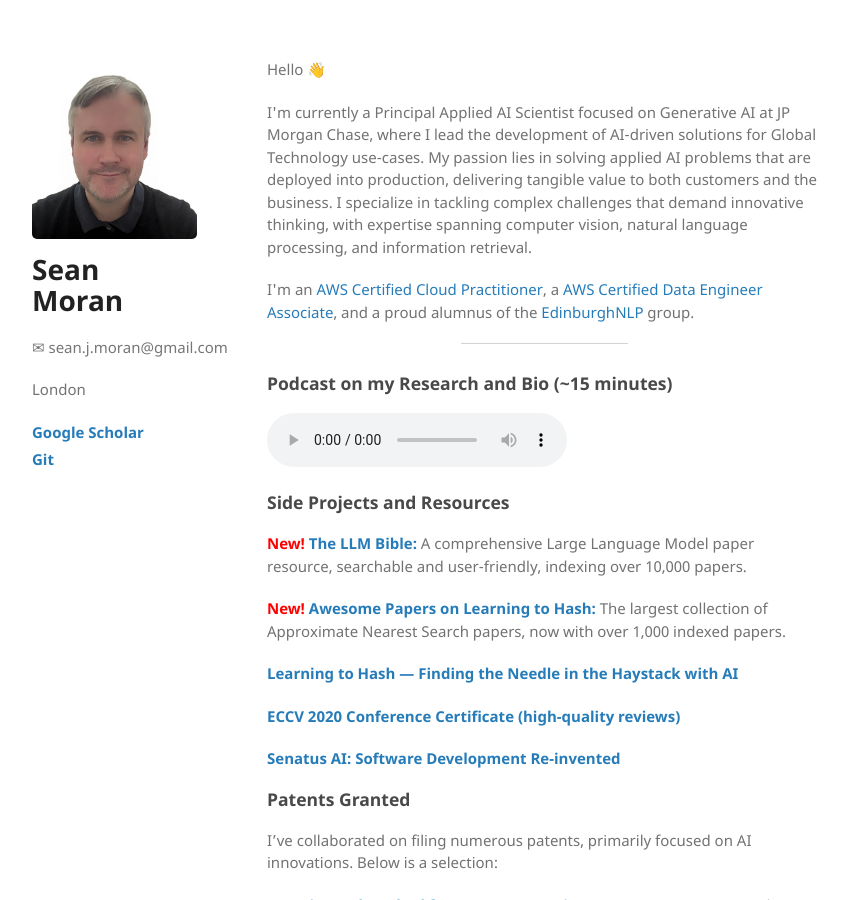
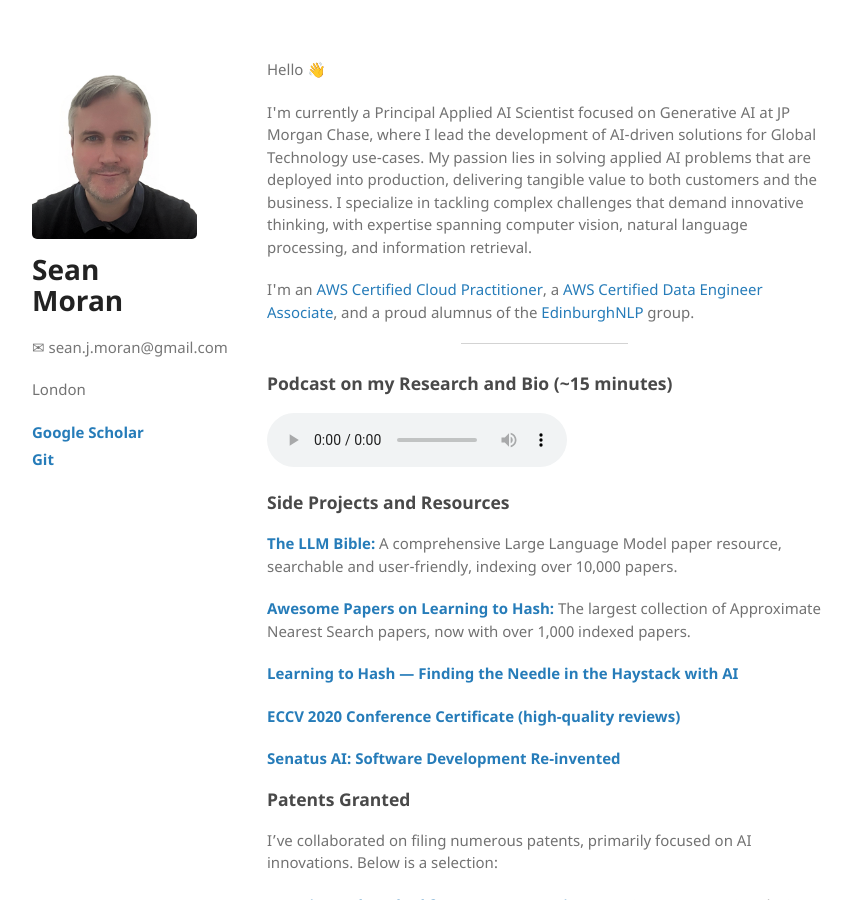
Before and after one commit to sjmoran/sjmoran.github.io, a Jekyll site: the page built from index.html, in a window 1280 px wide and 900 px high. Shown: the whole window, without its empty margins (26-878 px from the left). Built offline with Jekyll 4.4.1, drawn with Linux system fonts in a browser that asks for light colours.

Commit message:
Update index.html

```diff
--- a/index.html
+++ b/index.html
@@ -23,9 +23,9 @@
 </p>
 <h3 id="side-projects-and-resources">Side Projects and Resources</h3>
 
-<p><strong><span style="color: red;">New!</span> <a target="_blank" href="https://llm-bible.github.io/">The LLM Bible:</a></strong> A comprehensive Large Language Model paper resource, searchable and user-friendly, indexing over 10,000 papers.</p>
+<p><strong> <a target="_blank" href="https://llm-bible.github.io/">The LLM Bible:</a></strong> A comprehensive Large Language Model paper resource, searchable and user-friendly, indexing over 10,000 papers.</p>
 
-<p><strong><span style="color: red;">New!</span> <a target="_blank" href="https://learning2hash.github.io">Awesome Papers on Learning to Hash:</a></strong> The largest collection of Approximate Nearest Search papers, now with over 1,000 indexed papers.</p>
+<p><strong><a target="_blank" href="https://learning2hash.github.io">Awesome Papers on Learning to Hash:</a></strong> The largest collection of Approximate Nearest Search papers, now with over 1,000 indexed papers.</p>
 
 <p><strong><a target="_blank" href="https://medium.com/@sean.j.moran/learning-to-hash-finding-the-needle-in-the-haystack-with-ai-24a15f85de0e">Learning to Hash — Finding the Needle in the Haystack with AI</a></strong></p>
 
```
